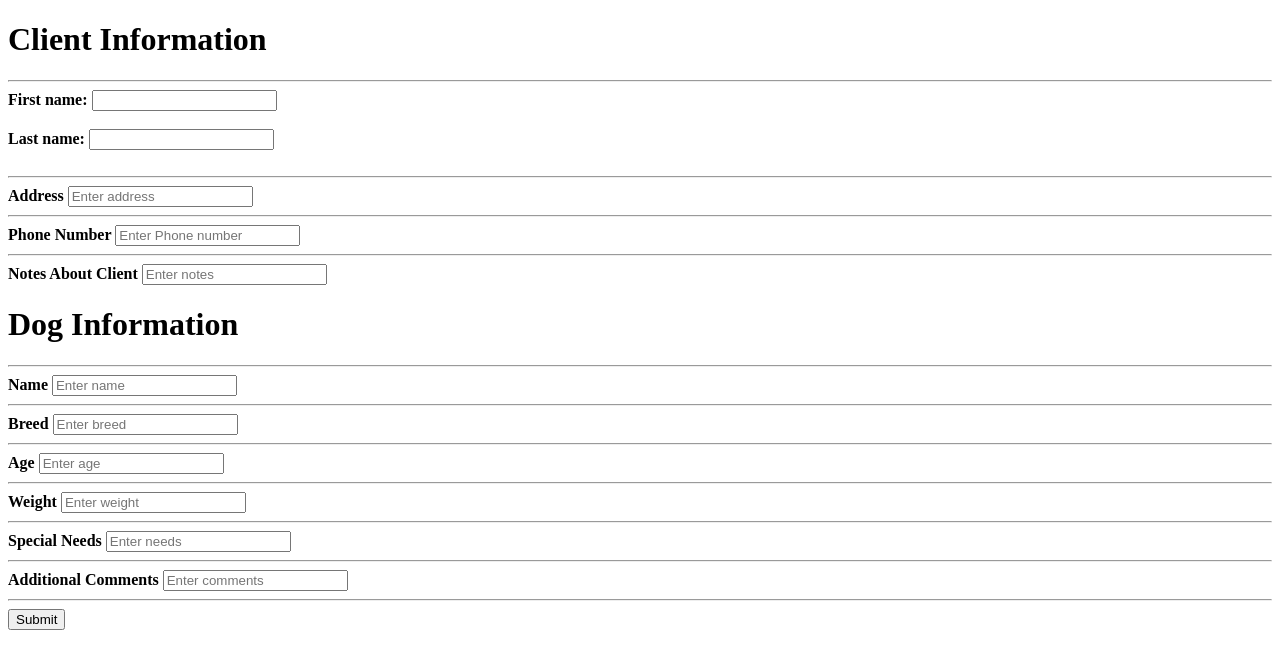
After one commit to JulianCuttino/CleanPaws, a PHP site: page /Newclient.php in a window 1280 px wide. The commit adds this page. Shown: the top 669 px of the page. Run offline with PHP 8.4, Linux system fonts and the light colour scheme.

Commit message:
add clients

```diff
--- /dev/null
+++ b/Newclient.php
@@ -0,0 +1,56 @@
+<!DOCTYPE html>
+<html>
+
+<head>
+<meta content="text/html; charset=utf-8" http-equiv="Content-Type" />
+<title>Untitled 1</title>
+</head>
+
+<body>
+<form action="addclient.php" method="post">
+<div class="container">
+<h1>Client Information</h1>
+ <hr>
+	<label for="fname"><b>First name:<b></label>
+	<input type="text" id="fname" name="fname"><br><br>
+	<label for="lname"><b>Last name:<b></label>
+	<input type="text" id="lname" name="lname"><br><br>
+	<hr>
+    <label for="address"><b>Address</b></label>
+    <input type="text" placeholder="Enter address" name="address" id="address" required>
+    <hr>
+    <label for="phone"><b>Phone Number </b></label>
+    <input type="text" placeholder="Enter Phone number" name="phone" id="phone" required>
+     <hr>
+    <label for="notes"><b>Notes About Client</b></label>
+    <input type="text" placeholder="Enter notes" name="notes" id="notes">
+    <h1>Dog Information</h1>
+
+    <hr>
+    <label for="dog"><b>Name</b></label>
+    <input type="text" placeholder="Enter name" name="dname" id="dname" required>
+     <hr>
+    <label for="breed"><b>Breed</b></label>
+    <input type="text" placeholder="Enter breed" name="breed" id="breed" required>
+     <hr>
+    <label for="age"><b>Age</b></label>
+    <input type="text" placeholder="Enter age" name="age" id="age" required>
+     <hr>
+    <label for="weight"><b>Weight</b></label>
+    <input type="text" placeholder="Enter weight" name="weight" id="weight" required>
+     <hr>
+    <label for="special"><b>Special Needs</b></label>
+    <input type="text" placeholder="Enter needs" name="special" id="special">
+     <hr>
+    <label for="comments"><b>Additional Comments</b></label>
+    <input type="text" placeholder="Enter comments" name="comments" id="comments">
+    <hr>
+    <button type="submit">Submit</button>
+
+
+</div>
+</form>
+
+</body>
+
+</html>
--- /dev/null
+++ b/addclient.php
@@ -0,0 +1,3 @@
+<?php
+echo"Submission page";
+?>
--- a/clients.php
+++ b/clients.php
@@ -6,6 +6,10 @@ include_once 'header.php';
 <body>
 
 <h1>Clients</h1>
+<div>
+<button onclick="location.href='Newclient.php';">Add New Client</button>
+</div>
+
 <div class="scrollable">
 <table>
 	<thead>
```
